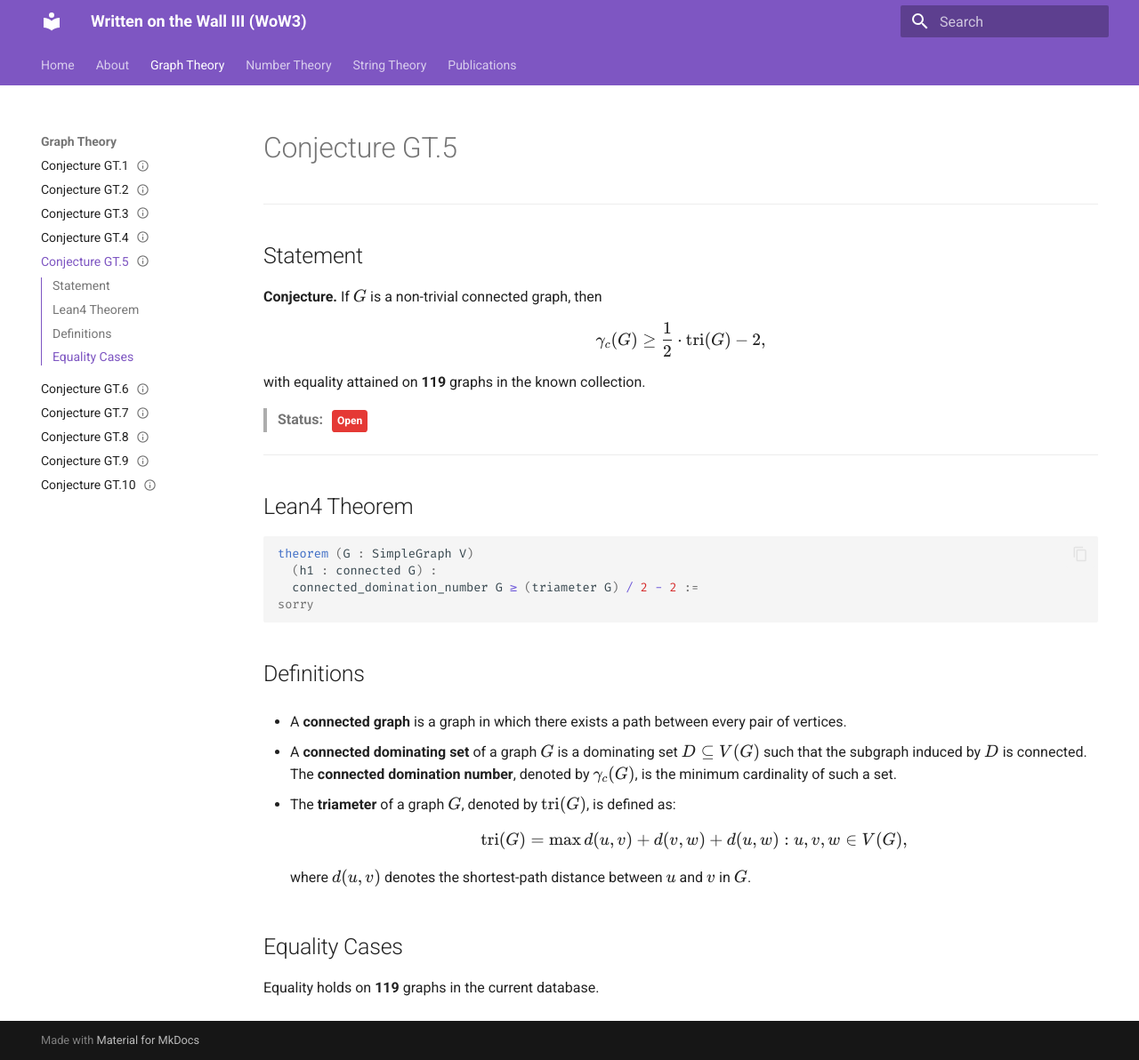
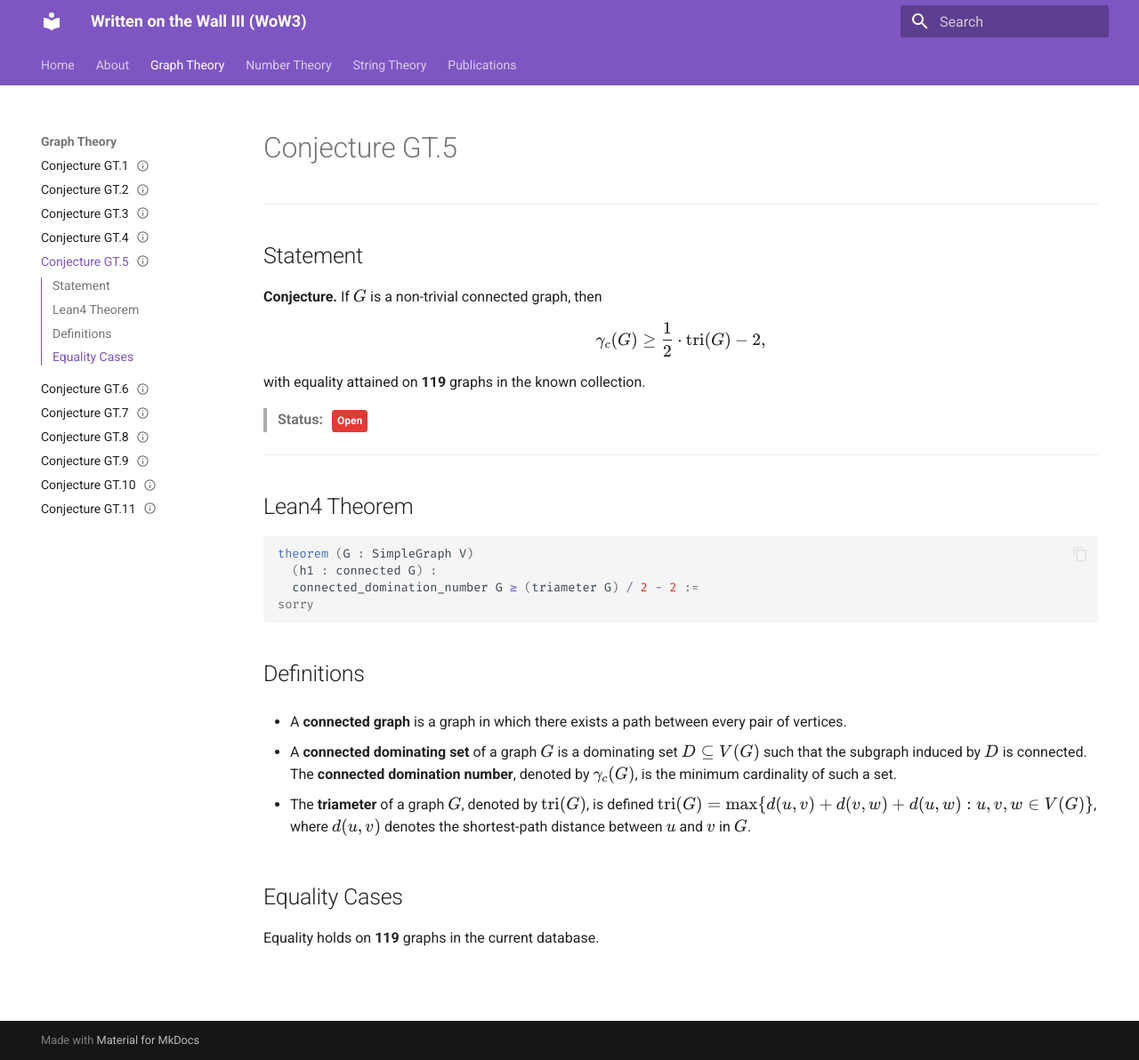
Before and after one commit to RandyRDavila/WoW3, an MkDocs documentation site: the page built from docs/graph-theory/gt5.md, in a window 1280 px wide and 1192 px high. Shown: the whole window at 89% size. Built offline with MkDocs 1.6.1 and Material for MkDocs 9.7.7, drawn with Linux system fonts in a browser that asks for light colours.

Commit message:
Updated graph theory pages with new domination conjecture

```diff
--- a/docs/graph-theory/gt5.md
+++ b/docs/graph-theory/gt5.md
@@ -32,11 +32,7 @@ sorry
 
 - A **connected dominating set** of a graph $G$ is a dominating set $D \subseteq V(G)$ such that the subgraph induced by $D$ is connected. The **connected domination number**, denoted by $\gamma_c(G)$, is the minimum cardinality of such a set.
 
-- The **triameter** of a graph $G$, denoted by $\operatorname{tri}(G)$, is defined as:
-  $$
-  \operatorname{tri}(G) = \max \{ d(u,v) + d(v,w) + d(u,w) : u,v,w \in V(G) \},
-  $$
-  where $d(u,v)$ denotes the shortest-path distance between $u$ and $v$ in $G$.
+- The **triameter** of a graph $G$, denoted by $\operatorname{tri}(G)$, is defined $\operatorname{tri}(G) = \max \{ d(u,v) + d(v,w) + d(u,w) : u,v,w \in V(G) \}$, where $d(u,v)$ denotes the shortest-path distance between $u$ and $v$ in $G$.
 
 ## Equality Cases
 
--- a/mkdocs.yml
+++ b/mkdocs.yml
@@ -54,6 +54,7 @@ nav:
       - Conjecture GT.8: graph-theory/gt8.md
       - Conjecture GT.9: graph-theory/gt9.md
       - Conjecture GT.10: graph-theory/gt10.md
+      - Conjecture GT.11: graph-theory/gt11.md
   - Number Theory:
       - Conjecture NT.0: number-theory/nt0.md
       - Conjecture NT.1: number-theory/nt1.md
```
Also changed, not shown: docs/graph-theory/gt11.md (added, +48 -0 lines), site/number-theory/nt0/index.html, site/search/search_index.json.
